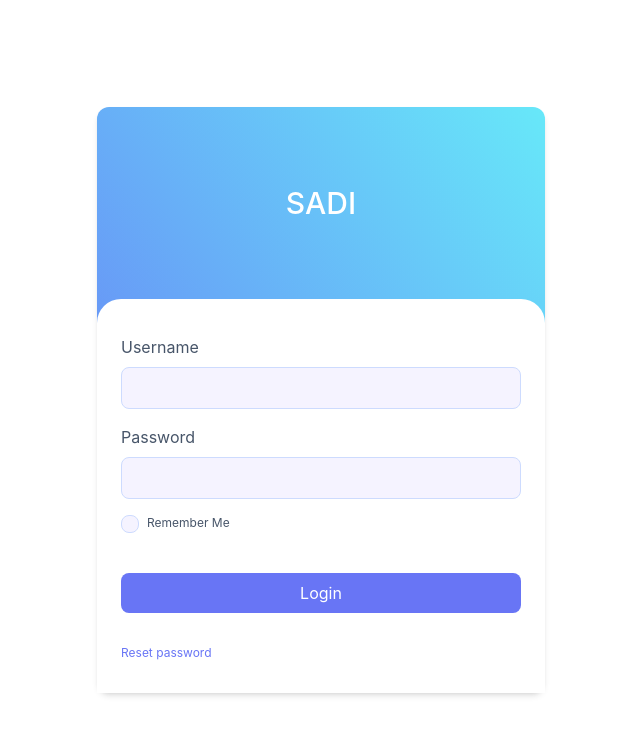
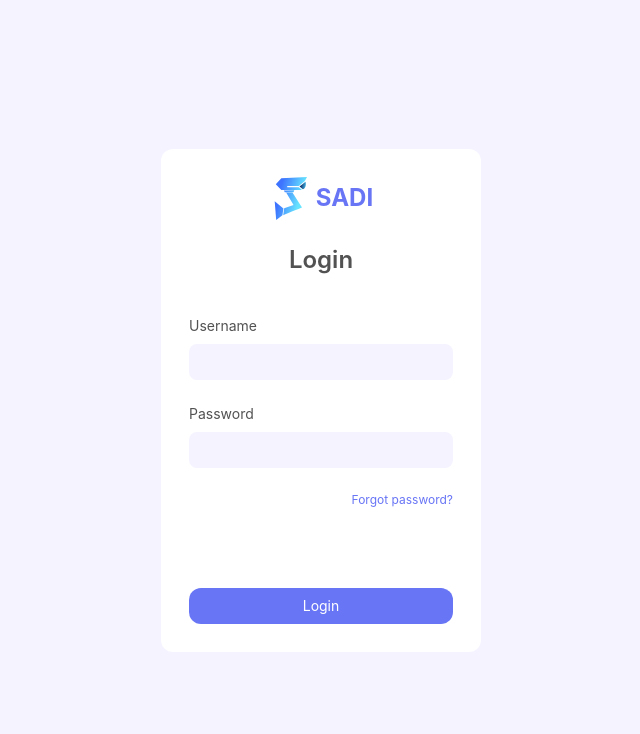
Before and after one commit to dormammuuuuu/Suspicious-Activity-Detection-Intelligence, a React (Create React App) app in the folder sadi-react/: page /login in a window 1280 px wide. Shown: the top 734 px of the page, without its empty margins (319-959 px from the left). Built offline with nearby package versions, Linux system fonts and the light colour scheme.

Commit message:
Modified the Login Page

```diff
--- a/sadi-react/src/components/Button.jsx
+++ b/sadi-react/src/components/Button.jsx
@@ -2,7 +2,7 @@ import React from 'react'
 import classNames from 'classnames'
 
 const Button = (props) => {
-    const classes = classNames('bg-indigo-500 hover:bg-indigo-700 text-white py-2 px-4 rounded-lg', props.className)
+    const classes = classNames('bg-indigo-500 hover:bg-indigo-700 text-white text-sm py-2 px-4 rounded-xl', props.className)
     return (
         <div>
             <button className={classes} onClick={props.onClick}>
--- a/sadi-react/src/components/InputBox.jsx
+++ b/sadi-react/src/components/InputBox.jsx
@@ -2,12 +2,12 @@ import React from 'react'
 
 const InputBox = (props) => {
     return (
-        <div className='flex flex-col gap-2 mb-2'>
-            <label htmlFor={props.label} className='text-slate-600'>{props.label}</label>
+        <div className='flex flex-col gap-2 mb-4'>
+            <label htmlFor={props.label} className='text-neutral-600 text-sm'>{props.label}</label>
             <input
                 type={props.type}
                 placeholder={props.placeholder}
-                className="p-2 border border-indigo-200 rounded-lg bg-violet-50 focus:outline-indigo-500"
+                className="p-2 border-none rounded-lg bg-violet-50 focus:outline-indigo-500 text-sm font-medium"
                 name={props.name}
                 onChange={props.onChange}
             />
--- /dev/null
+++ b/sadi-react/src/components/Logo.jsx
@@ -0,0 +1,44 @@
+import React from 'react'
+
+const Logo = () => {
+    return (
+        <div className="flex items-center justify-center gap-1">
+
+            {/* The logo */}
+            <svg width="43" height="43" viewBox="0 0 43 56" fill="none" xmlns="http://www.w3.org/2000/svg">
+                <path d="M10.9787 49.8785L2.87537 55.8866L0.914883 31.5142L12.2857 40.9231L10.9787 49.8785Z" fill="url(#paint0_linear_7_547)"/>
+                <path d="M26.4012 17.2307L12.8085 17.4226L14.1155 19.7246H25.4863L26.4012 17.2307Z" fill="url(#paint1_linear_7_547)"/>
+                <path d="M41.0395 6.12146L33.3283 12.4696L37.6413 16.0972C42.0328 14.2834 41.8673 8.38867 41.0395 6.12146Z" fill="url(#paint2_linear_7_547)"/>
+                <path d="M43 0L9.54105 1.47368L2.3526 9.52227L9.54105 17.004H12.6778C12.6778 17.004 22.9815 16.7773 26.4012 16.7773C31.5564 16.7773 36.4651 17.004 36.4651 17.004L32.4134 13.4899H17.2523V11.6761H32.4134L40.2553 5.32794L43 0Z" fill="url(#paint3_linear_7_547)"/>
+                <path d="M24.0486 20.1781H15.8146L25.4863 36.3887L13.2857 40.8097L12.0243 49.7652C12.0243 49.7652 24.0528 44.6465 36.4651 39.7895L24.0486 20.1781Z" fill="url(#paint4_linear_7_547)"/>
+                <defs>
+                    <linearGradient id="paint0_linear_7_547" x1="14.1155" y1="4.08096" x2="41.621" y2="12.4885" gradientUnits="userSpaceOnUse">
+                        <stop stop-color="#3D73FF"/>
+                        <stop offset="1" stop-color="#66E3FF"/>
+                    </linearGradient>
+                    <linearGradient id="paint1_linear_7_547" x1="11.3708" y1="6.2958" x2="37.9745" y2="15.9062" gradientUnits="userSpaceOnUse">
+                        <stop stop-color="#3D73FF"/>
+                        <stop offset="1" stop-color="#66E3FF"/>
+                    </linearGradient>
+                    <linearGradient id="paint2_linear_7_547" x1="33.0669" y1="11.7895" x2="43.076" y2="13.2882" gradientUnits="userSpaceOnUse">
+                        <stop stop-color="#25323E"/>
+                        <stop offset="0.0001" stop-color="#041552"/>
+                        <stop offset="1" stop-color="#4DD4FF"/>
+                    </linearGradient>
+                    <linearGradient id="paint3_linear_7_547" x1="11.2401" y1="4.19433" x2="38.7456" y2="12.6018" gradientUnits="userSpaceOnUse">
+                        <stop stop-color="#3D73FF"/>
+                        <stop offset="1" stop-color="#66E3FF"/>
+                    </linearGradient>
+                    <linearGradient id="paint4_linear_7_547" x1="11.2401" y1="4.19433" x2="38.7456" y2="12.6018" gradientUnits="userSpaceOnUse">
+                        <stop stop-color="#3D73FF"/>
+                        <stop offset="1" stop-color="#66E3FF"/>
+                    </linearGradient>
+                </defs>
+            </svg>
+
+            <span className='text-2xl font-bold text-indigo-500'>SADI</span>
+        </div>
+    )
+}
+
+export default Logo
--- a/sadi-react/src/components/index.js
+++ b/sadi-react/src/components/index.js
@@ -9,3 +9,4 @@ export { default as Sidebar } from './Sidebar'
 export { default as Test } from './Test'
 export { default as UserList } from './Users'
 export { default as VideoStream } from './VideoStream'
+export { default as Logo } from './Logo'
--- a/sadi-react/src/index.css
+++ b/sadi-react/src/index.css
@@ -3,13 +3,18 @@
 @tailwind utilities;
 
 
+
+
+@layer base {
   body {
-  margin: 0;
+    @apply m-0;
     font-family: -apple-system, BlinkMacSystemFont, 'Segoe UI', 'Roboto', 'Oxygen',
       'Ubuntu', 'Cantarell', 'Fira Sans', 'Droid Sans', 'Helvetica Neue',
       sans-serif;
     -webkit-font-smoothing: antialiased;
     -moz-osx-font-smoothing: grayscale;
+    @apply bg-violet-50;
+  }
 }
 
 code {
--- a/sadi-react/src/pages/Login.jsx
+++ b/sadi-react/src/pages/Login.jsx
@@ -2,6 +2,7 @@ import React, { useState } from 'react'
 import InputBox from '../components/InputBox'
 import InputCheckBox from '../components/InputCheckBox'
 import Button from '../components/Button'
+import Logo from '../components/Logo'
 import { Link } from 'react-router-dom'
 import axios from 'axios'
 import Cookies from 'js-cookie';
@@ -59,18 +60,15 @@ const Login = () => {
 
    return (
       <div className='w-screen h-screen flex items-center justify-center'>
-         <div className="flex flex-col h-full w-full shadow-md bg-gradient-to-tr from-indigo-500 to-cyan-300 sm:h-fit sm:rounded-xl sm:max-w-md ">
-            <div className='flex grow items-center justify-center sm:h-48'>
-               <h1 className='text-white text-3xl font-medium'>SADI</h1>
-            </div>
-            <div className='p-6 rounded-tl-3xl rounded-tr-3xl bg-white'>
-               <p className='text-red-500 text-xs mb-3'>{message}</p>
-               <InputBox label='Username' type='text' name='username' onChange={handleUsernameChange} error={error.username} />
-               <InputBox label='Password' type='password' name='password' onChange={handlePasswordChange} error={error.password} />
-               <InputCheckBox label='Remember Me' type='checkbox' name='remember-me' />
-               <Button className='w-full mt-5 bg-indigo-500' label='Login' onClick={handleLogin} />
-               <Link to='/forgot' className='text-indigo-500 text-xs mt-8 mb-2 block'>Reset password</Link>
-            </div>
+
+         <div className='rounded-xl bg-white p-7 sm:max-w-xs w-full 2xl:max-w-sm'>
+            <Logo />
+            <h1 className='text-center mt-6 mb-10 text-2xl font-semibold text-neutral-600'>Login</h1>
+            <p className='text-red-500 text-xs mb-3'>{message}</p>
+            <InputBox label='Username' type='text' name='username' onChange={handleUsernameChange} error={error.username} />
+            <InputBox label='Password' type='password' name='password' onChange={handlePasswordChange} error={error.password} />
+            <Link to='/forgot' className='text-indigo-500 text-xs text-right block'>Forgot password?</Link>
+            <Button className='w-full mt-20 bg-indigo-500' label='Login' onClick={handleLogin} />
          </div>
       </div>
    )
```
Also changed, not shown: 2 other files (tests, documents, lock files or other folders). Lines whose indentation alone changed are shown as unchanged.
